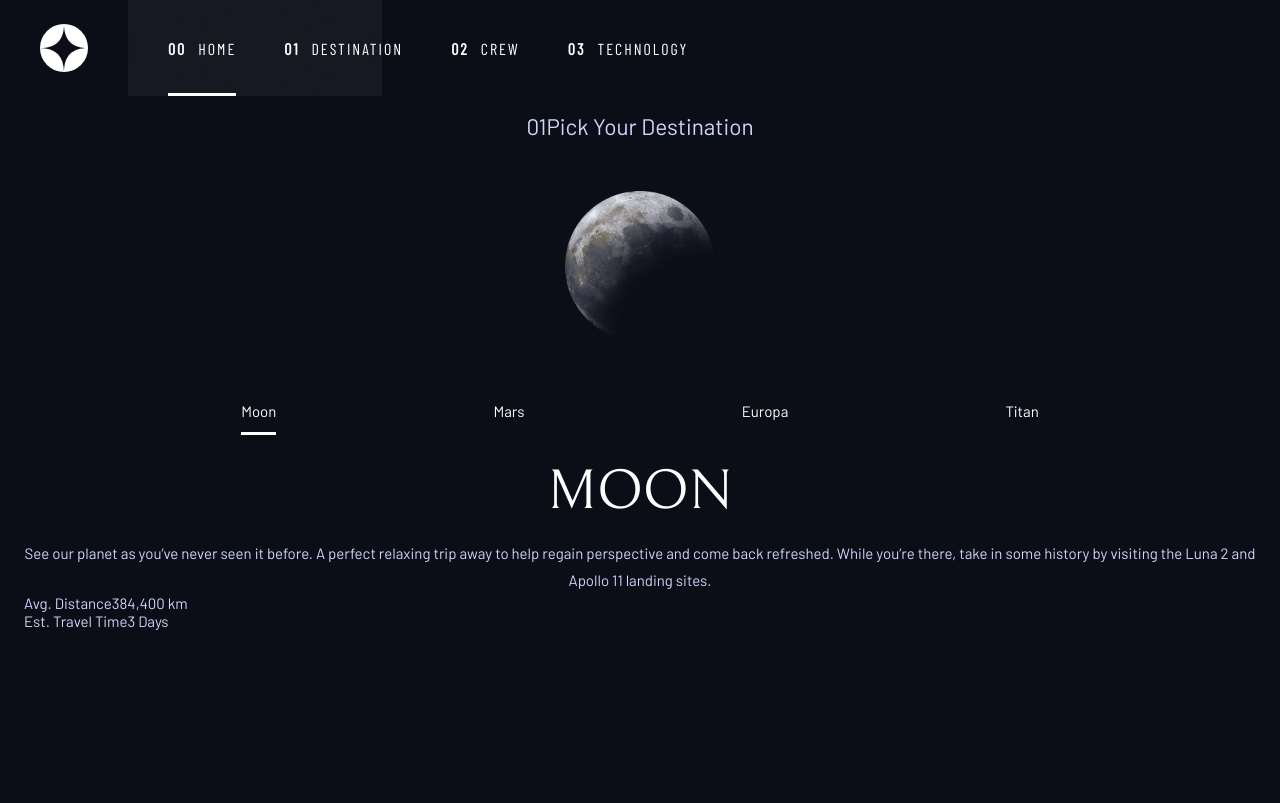
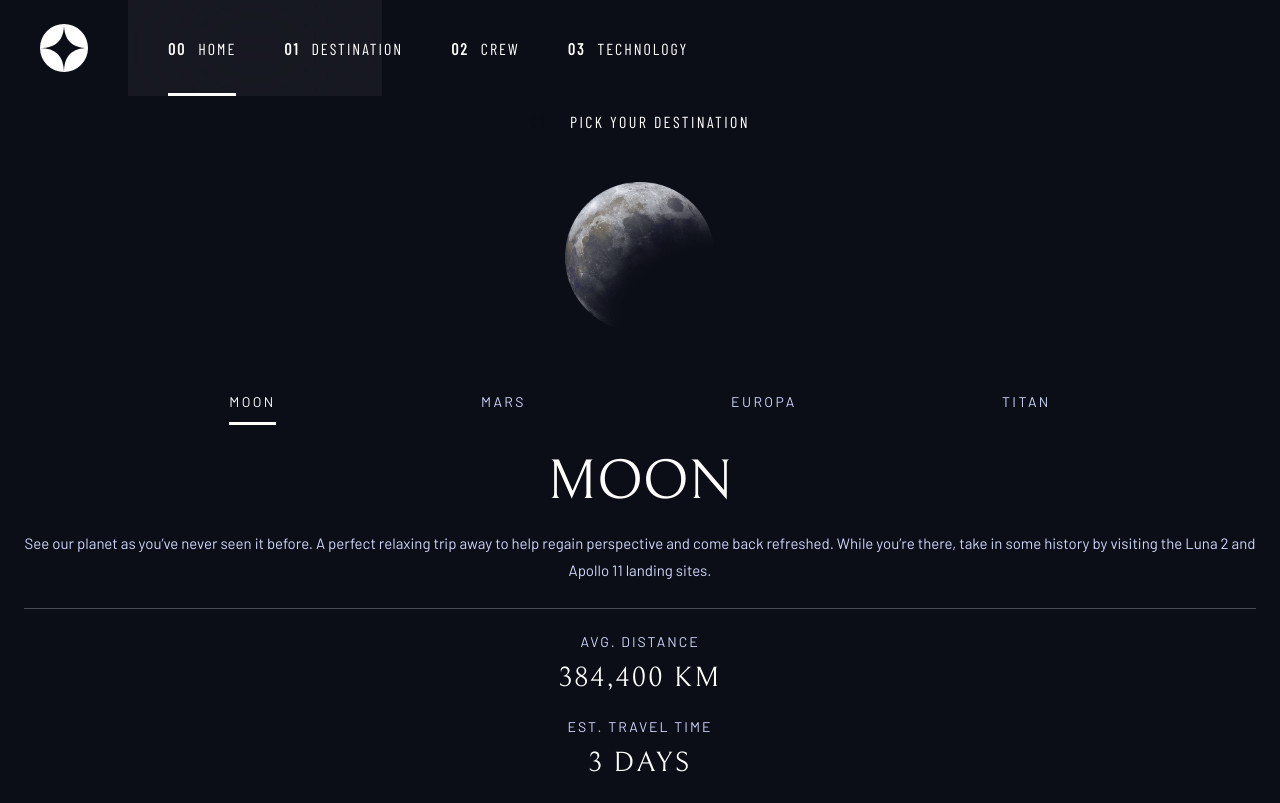
Before and after one commit to briangesteban/space-tourism-website, a React (Vite) app: page /destination/europa in a window 1280 px wide. Built offline with nearby package versions, Linux system fonts and the light colour scheme.

Commit message:
Update Destination Page styling

```diff
--- a/src/components/DestinationContent/DestinationContent.scss
+++ b/src/components/DestinationContent/DestinationContent.scss
@@ -3,9 +3,17 @@
 
 .destination {
   &__page-title {
+    font-family: $fs-barlow-condensed;
+    font-size: 1rem;
+    font-weight: normal;
+    letter-spacing: 0.15rem;
+    text-transform: uppercase;
     text-align: center;
+    color: $clr-neut-lgt;
 
     &--number {
+      color: rgba($clr-primary-drk, 0.25);
+      margin-right: 1.5rem;
     }
   }
 
@@ -34,11 +42,13 @@
     margin-bottom: 2.4375rem;
 
     &-link {
-      color: $clr-neut-lgt;
+      font-size: 0.875rem;
+      color: $clr-primary-lgt;
       text-decoration: none;
-      letter-spacing: 0.15;
+      letter-spacing: 0.15rem;
+      text-transform: uppercase;
       position: relative;
-      z-index: -1;
+      transition: color 1s;
 
       &::after {
         content: "";
@@ -53,12 +63,16 @@
       }
 
       &:is(:hover, :active, :focus-visible) {
+        color: $clr-neut-lgt;
+
         &::after {
-          opacity: 1;
+          opacity: 0.5;
         }
       }
 
       &--active {
+        color: $clr-neut-lgt;
+
         &::after {
           content: "";
           display: block;
@@ -68,6 +82,12 @@
           position: absolute;
           inset: auto auto -0.9375rem 0;
           opacity: 1;
+        }
+
+        &:is(:hover, :active, :focus-visible) {
+          &::after {
+            opacity: 1;
+          }
         }
       }
     }
@@ -86,12 +106,34 @@
   &__details {
     line-height: 1.8;
     text-align: center;
+    border-bottom: solid 0.0625rem rgba($clr-neut-lgt, 0.25);
+    padding-bottom: 1.5rem;
   }
 }
 
 .destination-stat {
+  display: flex;
+  flex-direction: column;
+  margin-top: 1.5rem;
+
   &__detail {
-    &-title {
+    font-family: $fs-barlow;
+    font-size: 0.875rem;
+    font-weight: normal;
+    letter-spacing: 0.125rem;
+    text-align: center;
+    text-transform: uppercase;
+
+    &:first-child {
+      margin-bottom: 1.5rem;
+    }
+
+    &-value {
+      display: block;
+      font-family: $fs-bellefair;
+      font-size: 1.75rem;
+      color: $clr-neut-lgt;
+      margin-top: 0.75rem;
     }
   }
 }
--- a/src/components/DestinationContent/DestinationContent.tsx
+++ b/src/components/DestinationContent/DestinationContent.tsx
@@ -7,7 +7,7 @@ const DestinationContent = () => {
   return (
     <section className="destination">
       <h2 className="destination__page-title">
-        <span className="destination__header--number">01</span>Pick Your
+        <span className="destination__page-title--number">01</span>Pick Your
         Destination
       </h2>
       <div className="destination__wrapper">
@@ -43,16 +43,12 @@ const DestinationContent = () => {
         </p>
         <div className="destination-stat">
           <h4 className="destination-stat__detail">
-            <span className="destination-stat__detail-title">
-              Avg. Distance
-            </span>
-            384,400 km
+            Avg. Distance
+            <span className="destination-stat__detail-value">384,400 km</span>
           </h4>
           <h4 className="destination-stat__detail">
-            <span className="destination-stat__detail-title">
-              Est. Travel Time
-            </span>
-            3 Days
+            Est. Travel Time
+            <span className="destination-stat__detail-value">3 Days</span>
           </h4>
         </div>
       </div>
```
